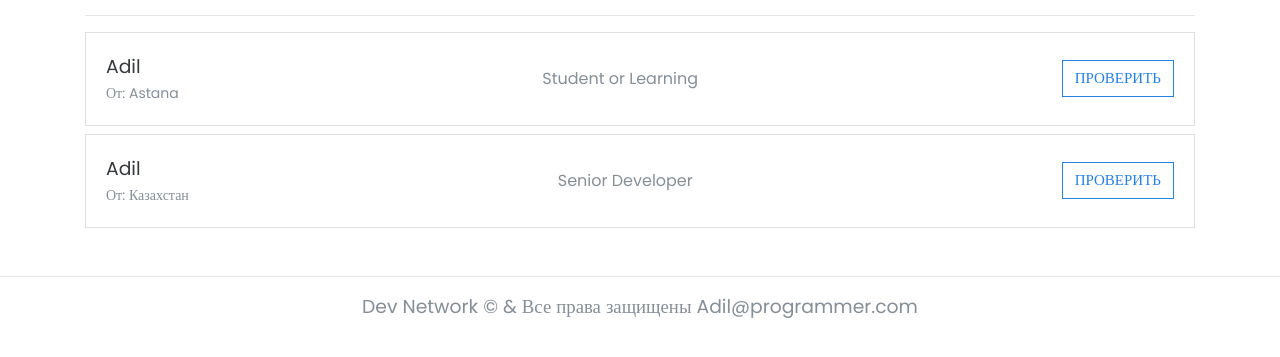
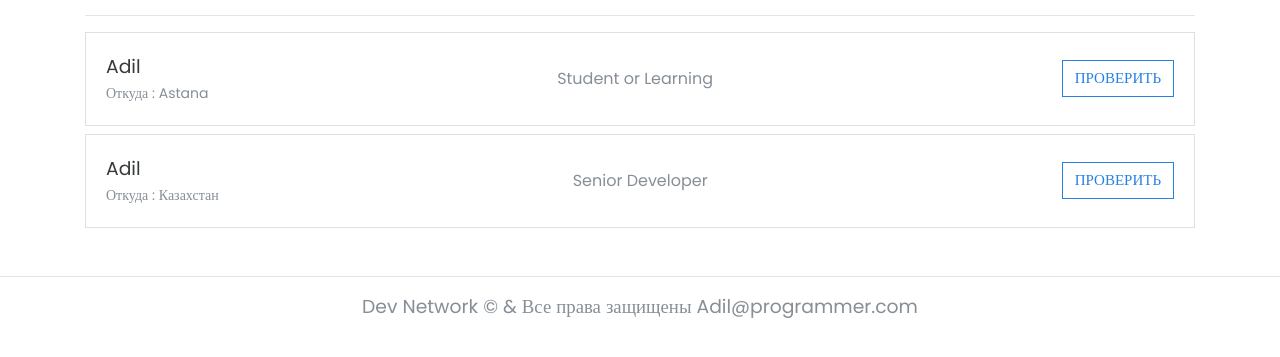
Before and after one commit to AdilkhanTazhibaev/Dev-Net, a Django app: page /dev/profiles/ in a window 1280 px wide. Shown: the part 137-494 px from the top of the page. Run offline with Django 3.2, Linux system fonts and the light colour scheme; data comes from the database, SQL or seed files in the repository; some libraries are stand-ins or nearby versions.

Commit message:
Update profile_list.html

```diff
--- a/profiles/templates/profiles/profile_list.html
+++ b/profiles/templates/profiles/profile_list.html
@@ -19,7 +19,7 @@
     <div class="card-body d-flex justify-content-between">
       <div class="card-left">
         <p class="lead m-0">{{profile.name}}</p>
-        <small class="text-muted">От: {{profile.location}}</small>
+        <small class="text-muted">Откуда : {{profile.location}}</small>
       </div>
       <div class="card-center">
         <p class="m-0 text-muted">{{profile.profession}}</p>
```
